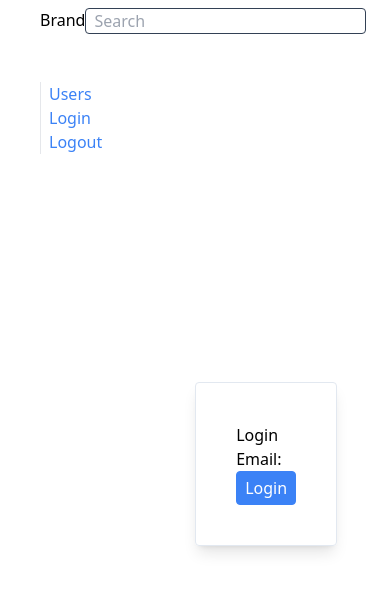
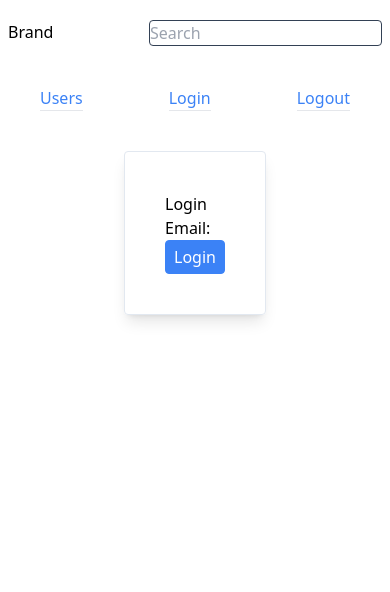
Before and after one commit to christotanes/postgresql-react-ts-tailwind-redux, a React (Vite) app: page /login in a window 390 px wide. Shown: the top 592 px of the page. Built offline with nearby package versions, Linux system fonts and the light colour scheme; no server answers.

Commit message:
Refactored to mobile first

```diff
--- a/src/components/Header.tsx
+++ b/src/components/Header.tsx
@@ -1,10 +1,10 @@
 export default function Header() {
   return (
-    <div className="flex align-middle justify-between py-2">
-      <div className="ml-10">Brand</div>
-      <div className="mr-20">
+    <div className="flex align-middle justify-between pt-5">
+      <div className="ml-2">Brand</div>
+      <div className="mr-2">
         <input
-          className="border border-slate-700 rounded pl-2 pr-10"
+          className="border border-slate-700 rounded"
           type="text"
           placeholder="Search"
         />
--- a/src/components/Sidebar.tsx
+++ b/src/components/Sidebar.tsx
@@ -9,10 +9,9 @@ export default function Sidebar() {
     { label: "Logout", path: "/" },
   ];
 
-  const activeClasses =
-    "text-blue-500 pl-3 font-bold border-l-cyan-900 border-l-2";
+  const activeClasses = "text-blue-500 font-bold border-b-cyan-900 border-b-2";
 
-  const classes = "text-blue-500 pl-2 border-l hover:border-l-cyan-500";
+  const classes = "text-blue-500 border-b hover:border-b-cyan-500";
 
   const handleClick = (label: string) => {
     setActiveIndex(label);
@@ -34,8 +33,6 @@ export default function Sidebar() {
   });
 
   return (
-    <section className="flex flex-col h-screen mx-10 mt-10">
-      {renderedLinks}
-    </section>
+    <section className="flex justify-between m-10">{renderedLinks}</section>
   );
 }
--- a/src/pages/LoginPage.tsx
+++ b/src/pages/LoginPage.tsx
@@ -3,7 +3,7 @@ import Button from "../components/Button";
 export default function LoginPage() {
   // const handleClick = () => {};
   return (
-    <div className="w-full h-screen flex align-middle justify-items-center">
+    <div className="w-full flex align-middle justify-items-center">
       <div className="m-auto border border-slate-200 p-10 rounded shadow-lg">
         <form>
           <h3>Login</h3>
--- a/src/pages/Root.tsx
+++ b/src/pages/Root.tsx
@@ -6,7 +6,7 @@ export default function Root() {
   return (
     <div className="container mx-auto">
       <Header />
-      <div className="flex">
+      <div className="flex flex-col">
         <Sidebar />
         <Outlet />
       </div>
```
